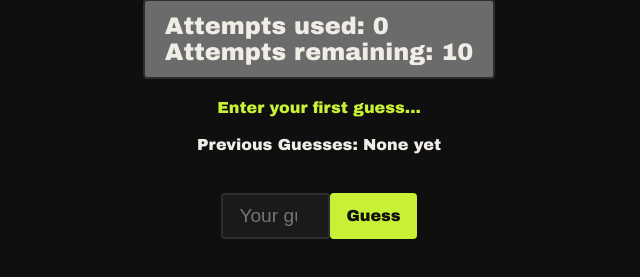
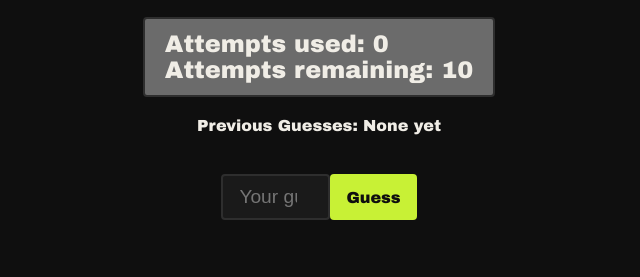
Before and after one commit to Samy253/Guess-the-number-game, a plain HTML site: page index.html in a window 1280 px wide. Shown: the part 323-600 px from the top of the page, without its empty margins (321-961 px from the left). Drawn offline with Linux system fonts and the light colour scheme.

Commit message:
Update index.html

```diff
--- a/index.html
+++ b/index.html
@@ -21,7 +21,7 @@
       <p>Attempts remaining: <span id="attempts-left">10</span></p>
     </div>
 
-    <p id="feedback">Enter your first guess...</p>
+    <!-- <p id="feedback">Enter your first guess...</p> -->
 
     <p >Previous Guesses: <span class="guesses">None yet</span></p>
     <div class="lowOrHi" ></div>
```
